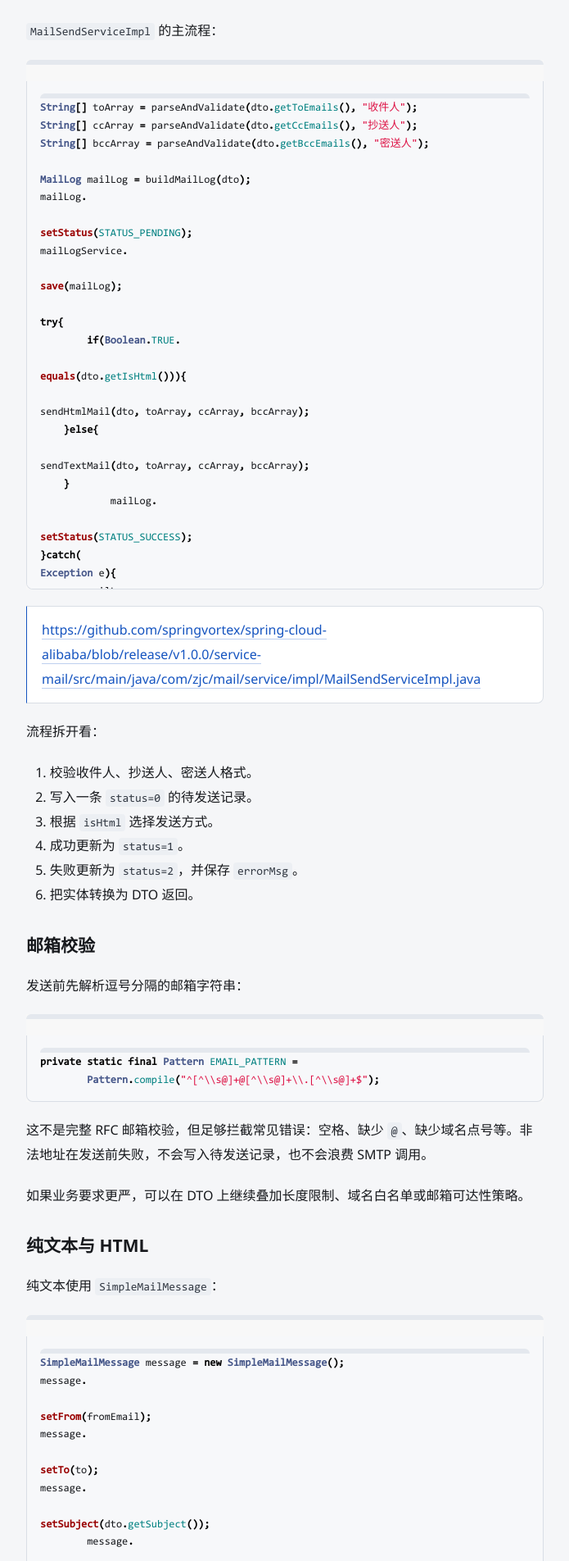
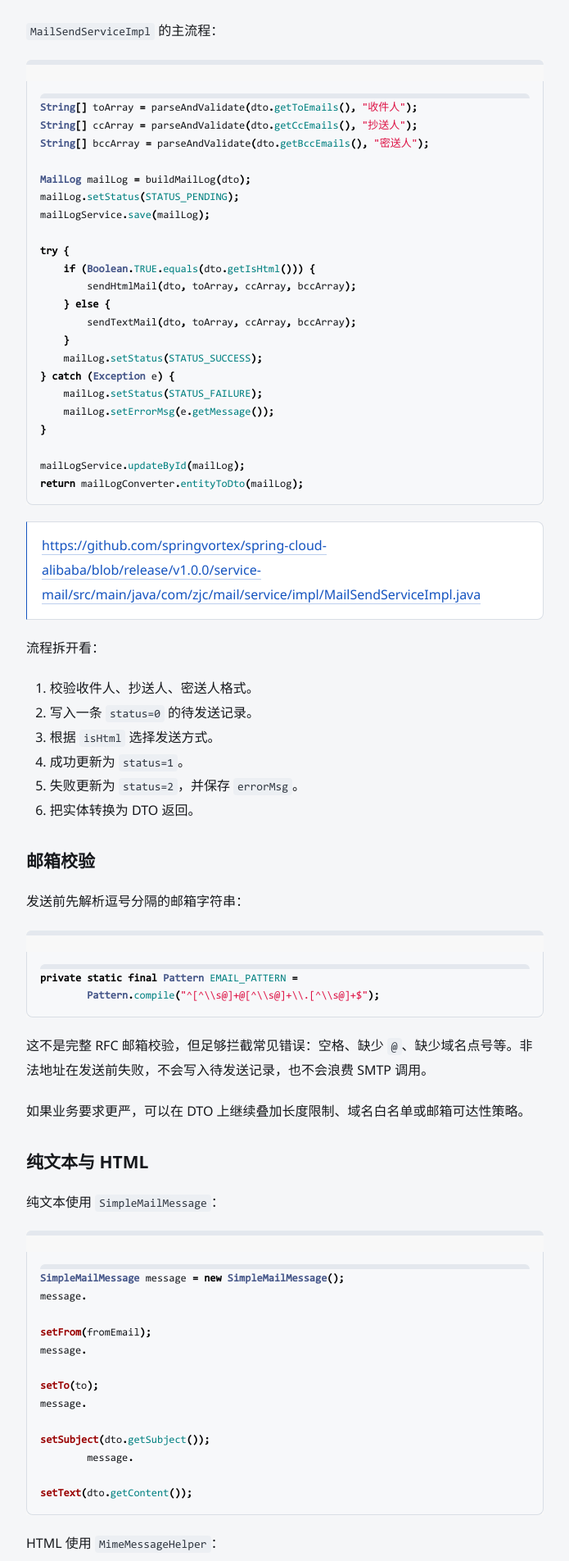
Before and after one commit to springvortex/springvortex.github.io, a Jekyll site: the page built from _posts/2026/08/21/2026-08-21-service-mail邮件服务模块解析.md, in a window 1280 px wide. Shown: the part 2750-4654 px from the top of the page at 82% size, without its empty margins (292-987 px from the left). Built offline with Jekyll 4.4.1, drawn with Linux system fonts in a browser that asks for light colours.

Commit message:
style(service-mail): 格式化邮件发送服务代码
- 移除多余的空行和换行符
- 统一代码缩进格式
- 优化if-else语句的布局结构
- 规范异常处理块的格式
- 整理方法调用链的换行格式

````diff
--- a/_posts/2026/08/21/2026-08-21-service-mail邮件服务模块解析.md
+++ b/_posts/2026/08/21/2026-08-21-service-mail邮件服务模块解析.md
@@ -98,42 +98,23 @@ String[] ccArray = parseAndValidate(dto.getCcEmails(), "抄送人");
 String[] bccArray = parseAndValidate(dto.getBccEmails(), "密送人");
 
 MailLog mailLog = buildMailLog(dto);
-mailLog.
+mailLog.setStatus(STATUS_PENDING);
+mailLogService.save(mailLog);
 
-setStatus(STATUS_PENDING);
-mailLogService.
+try {
+    if (Boolean.TRUE.equals(dto.getIsHtml())) {
+        sendHtmlMail(dto, toArray, ccArray, bccArray);
+    } else {
+        sendTextMail(dto, toArray, ccArray, bccArray);
+    }
+    mailLog.setStatus(STATUS_SUCCESS);
+} catch (Exception e) {
+    mailLog.setStatus(STATUS_FAILURE);
+    mailLog.setErrorMsg(e.getMessage());
+}
 
-save(mailLog);
-
-try{
-        if(Boolean.TRUE.
-
-equals(dto.getIsHtml())){
-
-sendHtmlMail(dto, toArray, ccArray, bccArray);
-    }else{
-
-sendTextMail(dto, toArray, ccArray, bccArray);
-    }
-            mailLog.
-
-setStatus(STATUS_SUCCESS);
-}catch(
-Exception e){
-        mailLog.
-
-setStatus(STATUS_FAILURE);
-    mailLog.
-
-setErrorMsg(e.getMessage());
-        }
-
-        mailLogService.
-
-updateById(mailLog);
-return mailLogConverter.
-
-entityToDto(mailLog);
+mailLogService.updateById(mailLog);
+return mailLogConverter.entityToDto(mailLog);
 ```
 
 > [https://github.com/springvortex/spring-cloud-alibaba/blob/release/v1.0.0/service-mail/src/main/java/com/zjc/mail/service/impl/MailSendServiceImpl.java](https://github.com/springvortex/spring-cloud-alibaba/blob/release/v1.0.0/service-mail/src/main/java/com/zjc/mail/service/impl/MailSendServiceImpl.java)
````
